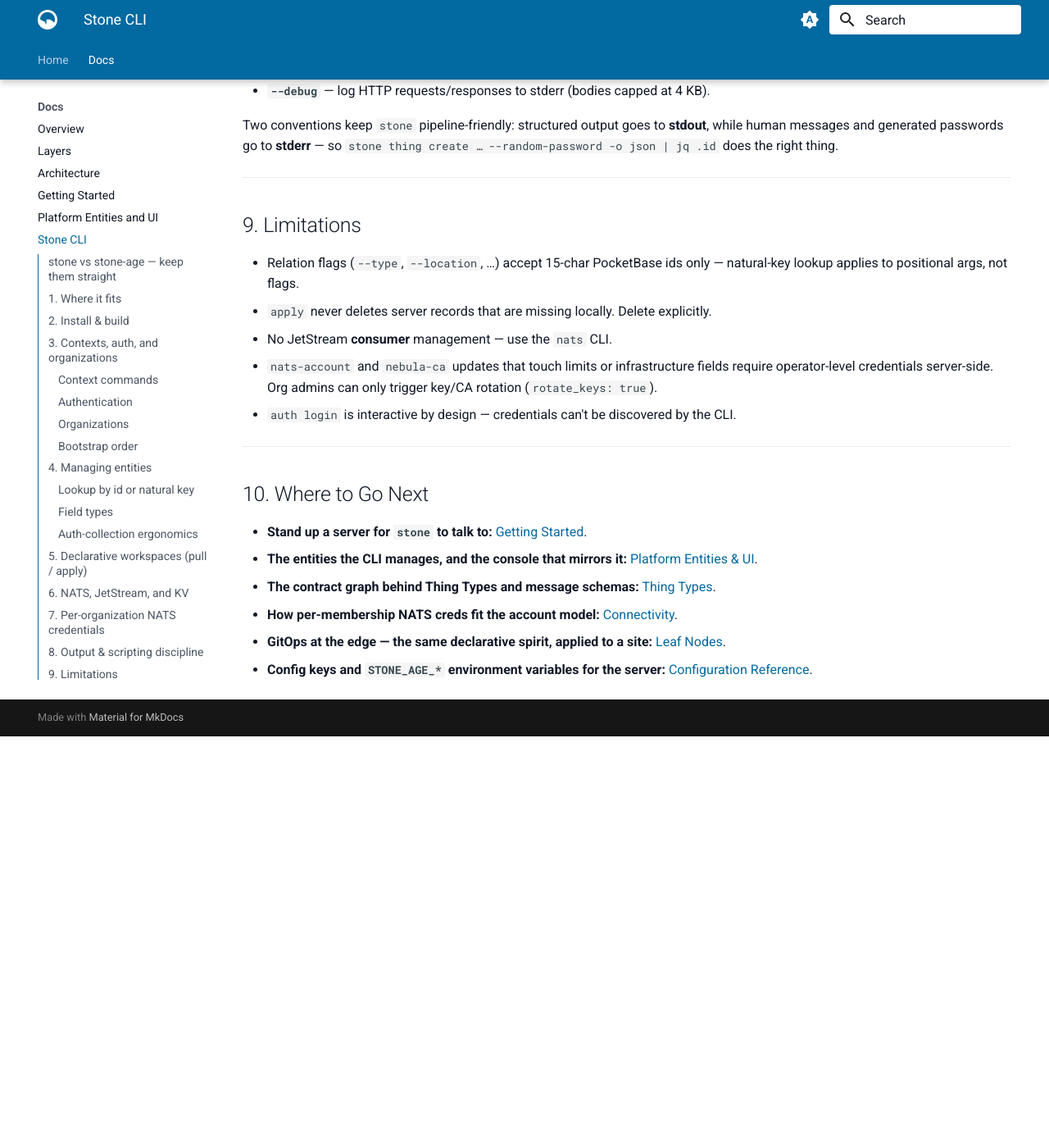
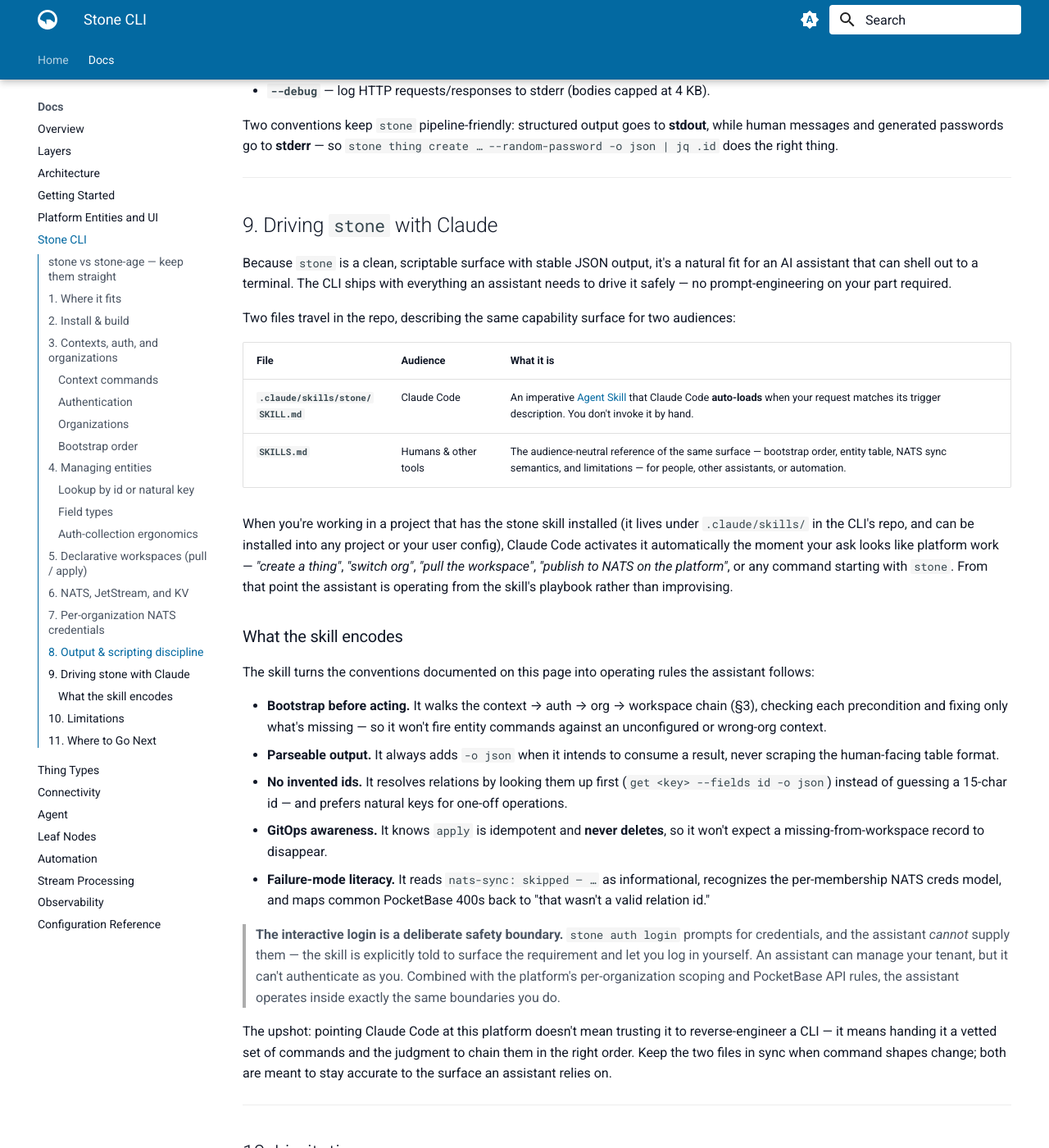
Before and after one commit to stone-age-io/platform-docs, an MkDocs documentation site: the page built from docs/stone-cli.md, in a window 1280 px wide and 1400 px high, scrolled down 8384 px. Shown: the whole window at 82% size. Built offline with MkDocs 1.6.1 and Material for MkDocs 9.7.7, drawn with Linux system fonts in a browser that asks for light colours; before the commit the page ends 9282 px from its top, so only the background shows below that; some of the changed text lies outside the part shown.

Commit message:
docs(stone-cli): document the shipped Claude skill
Add a section covering the CLI's AI-assistant integration: the auto-loaded
.claude/skills/stone/SKILL.md, the human-readable SKILLS.md, how triggering
works, the operating rules the skill encodes, and the interactive-login
safety boundary.

Co-Authored-By: Claude Opus 4.8 <noreply@anthropic.com>

```diff
--- a/docs/stone-cli.md
+++ b/docs/stone-cli.md
@@ -292,7 +292,36 @@ Two conventions keep `stone` pipeline-friendly: structured output goes to **stdo
 
 ---
 
-## 9. Limitations
+## 9. Driving `stone` with Claude
+
+Because `stone` is a clean, scriptable surface with stable JSON output, it's a natural fit for an AI assistant that can shell out to a terminal. The CLI ships with everything an assistant needs to drive it safely — no prompt-engineering on your part required.
+
+Two files travel in the repo, describing the same capability surface for two audiences:
+
+| File | Audience | What it is |
+| :--- | :--- | :--- |
+| **`.claude/skills/stone/SKILL.md`** | Claude Code | An imperative [Agent Skill](https://docs.claude.com/en/docs/claude-code/skills) that Claude Code **auto-loads** when your request matches its trigger description. You don't invoke it by hand. |
+| **`SKILLS.md`** | Humans & other tools | The audience-neutral reference of the same surface — bootstrap order, entity table, NATS sync semantics, and limitations — for people, other assistants, or automation. |
+
+When you're working in a project that has the stone skill installed (it lives under `.claude/skills/` in the CLI's repo, and can be installed into any project or your user config), Claude Code activates it automatically the moment your ask looks like platform work — *"create a thing"*, *"switch org"*, *"pull the workspace"*, *"publish to NATS on the platform"*, or any command starting with `stone`. From that point the assistant is operating from the skill's playbook rather than improvising.
+
+### What the skill encodes
+
+The skill turns the conventions documented on this page into operating rules the assistant follows:
+
+- **Bootstrap before acting.** It walks the context → auth → org → workspace chain (§3), checking each precondition and fixing only what's missing — so it won't fire entity commands against an unconfigured or wrong-org context.
+- **Parseable output.** It always adds `-o json` when it intends to consume a result, never scraping the human-facing table format.
+- **No invented ids.** It resolves relations by looking them up first (`get <key> --fields id -o json`) instead of guessing a 15-char id — and prefers natural keys for one-off operations.
+- **GitOps awareness.** It knows `apply` is idempotent and **never deletes**, so it won't expect a missing-from-workspace record to disappear.
+- **Failure-mode literacy.** It reads `nats-sync: skipped — …` as informational, recognizes the per-membership NATS creds model, and maps common PocketBase 400s back to "that wasn't a valid relation id."
+
+> **The interactive login is a deliberate safety boundary.** `stone auth login` prompts for credentials, and the assistant *cannot* supply them — the skill is explicitly told to surface the requirement and let you log in yourself. An assistant can manage your tenant, but it can't authenticate as you. Combined with the platform's per-organization scoping and PocketBase API rules, the assistant operates inside exactly the same boundaries you do.
+
+The upshot: pointing Claude Code at this platform doesn't mean trusting it to reverse-engineer a CLI — it means handing it a vetted set of commands and the judgment to chain them in the right order. Keep the two files in sync when command shapes change; both are meant to stay accurate to the surface an assistant relies on.
+
+---
+
+## 10. Limitations
 
 - Relation flags (`--type`, `--location`, …) accept 15-char PocketBase ids only — natural-key lookup applies to positional args, not flags.
 - `apply` never deletes server records that are missing locally. Delete explicitly.
@@ -302,7 +331,7 @@ Two conventions keep `stone` pipeline-friendly: structured output goes to **stdo
 
 ---
 
-## 10. Where to Go Next
+## 11. Where to Go Next
 
 - **Stand up a server for `stone` to talk to:** [Getting Started](./getting-started.md).
 - **The entities the CLI manages, and the console that mirrors it:** [Platform Entities & UI](./platform-ui-entities.md).
```
